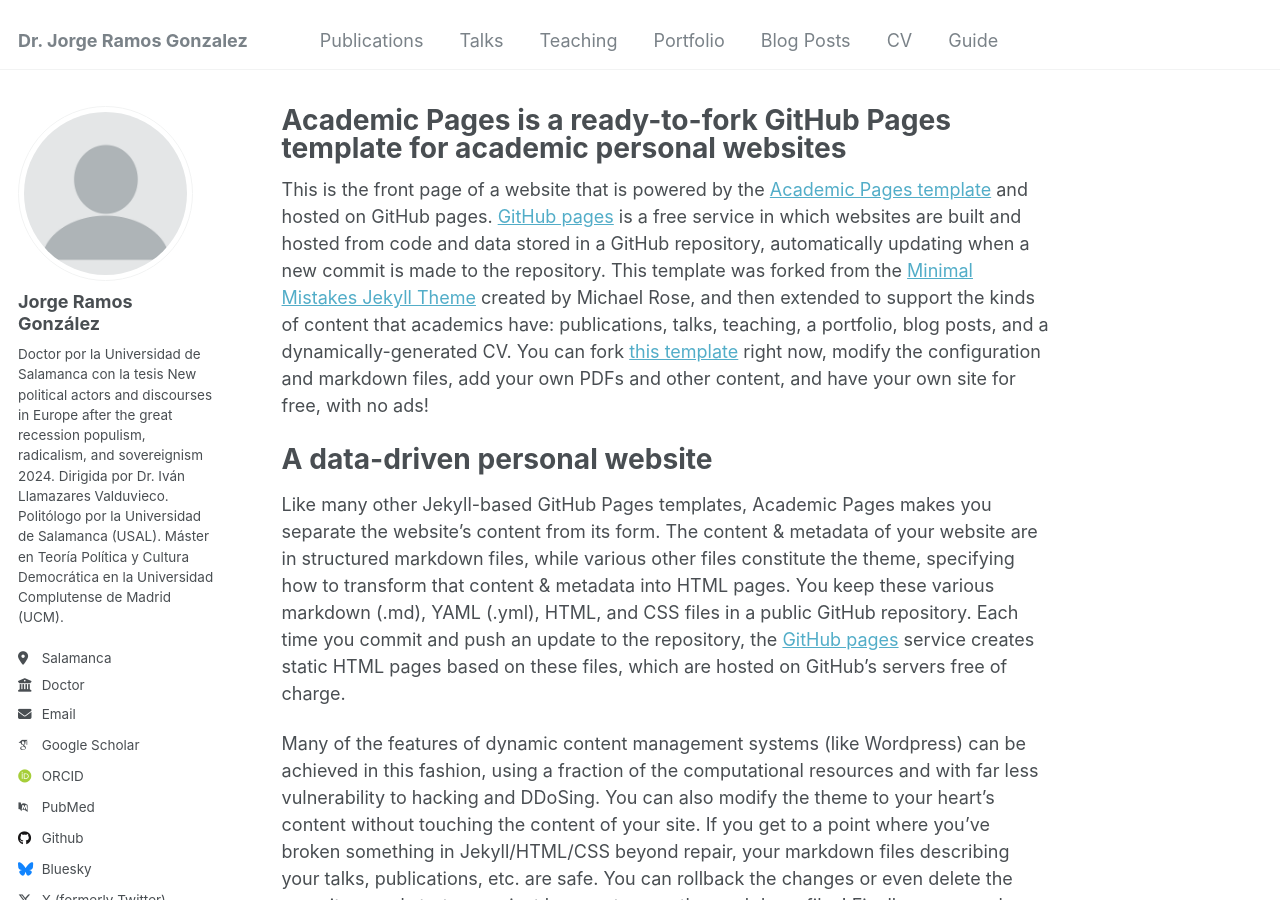
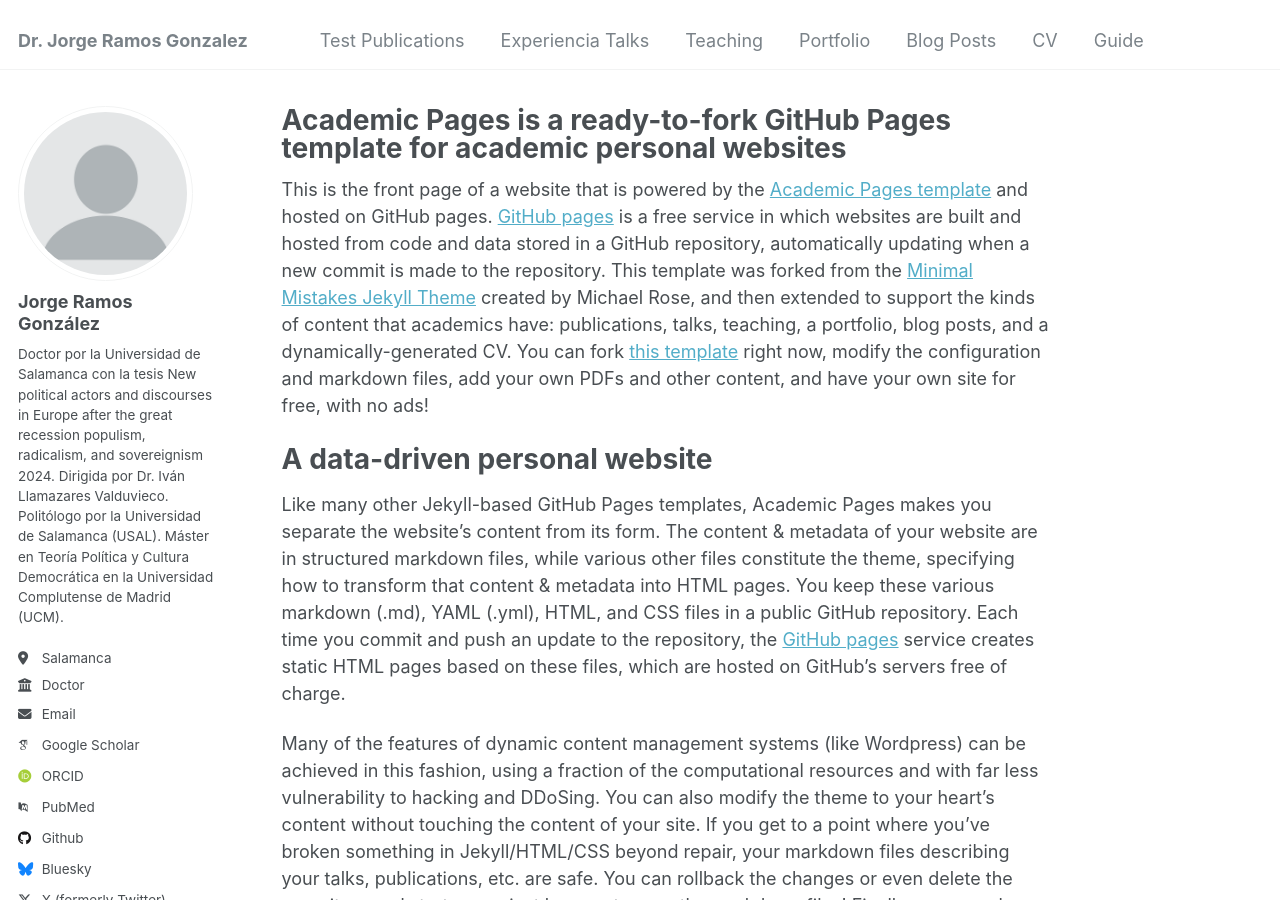
Before and after one commit to jramosgonzalez/drjramos, a Jekyll site: the page built from _pages/about.md, in a window 1280 px wide and 900 px high. Built offline with Jekyll 4.4.1, drawn with Linux system fonts in a browser that asks for light colours; some web fonts are replaced.

Commit message:
Update navigation.yml

```diff
--- a/_data/navigation.yml
+++ b/_data/navigation.yml
@@ -5,10 +5,10 @@
 # prevent it from being included in the site.
 
 main:
-  - title: "Publications"
+  - title: "Test Publications"
     url: /publications/
 
-  - title: "Talks"
+  - title: "Experiencia Talks"
     url: /talks/
 
   - title: "Teaching"
```
